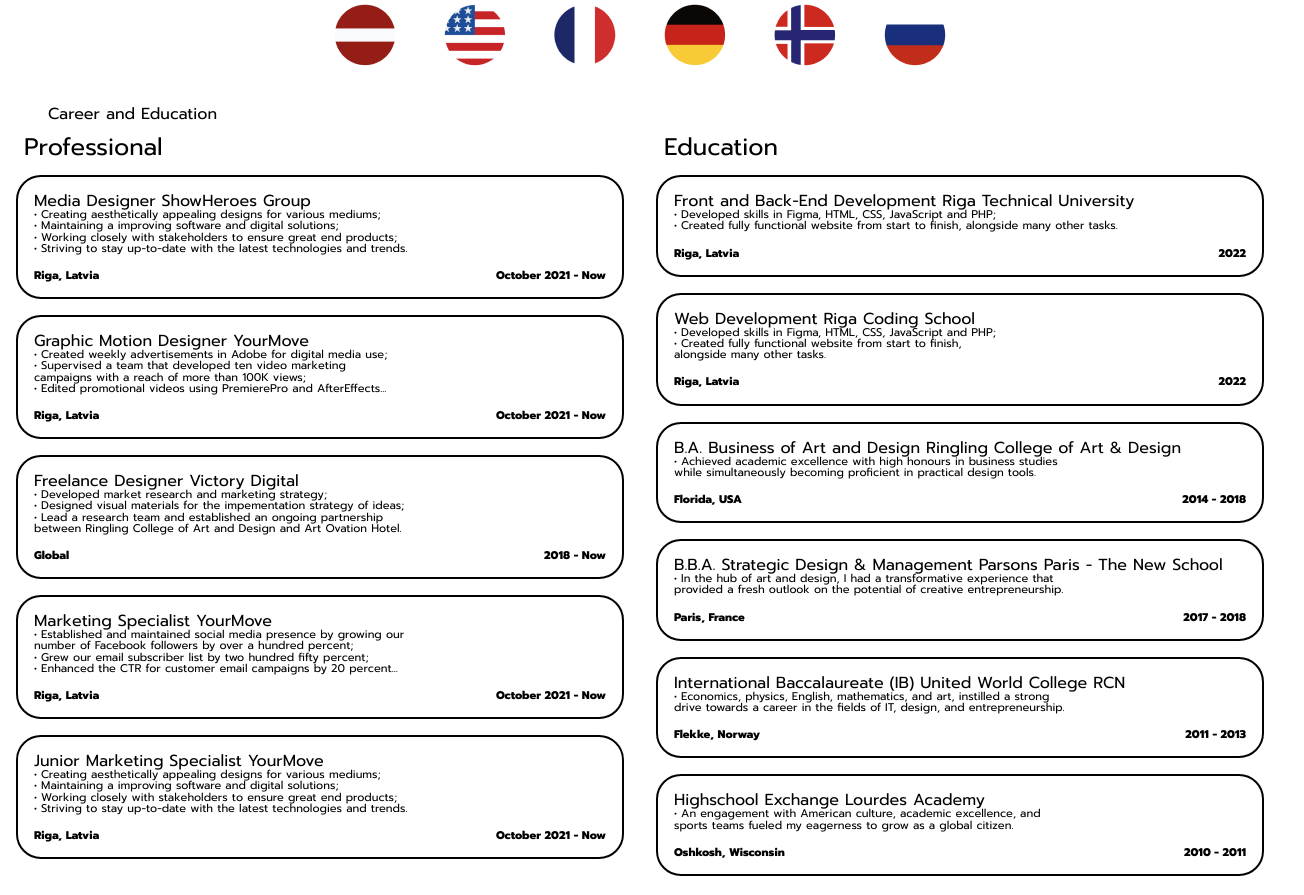
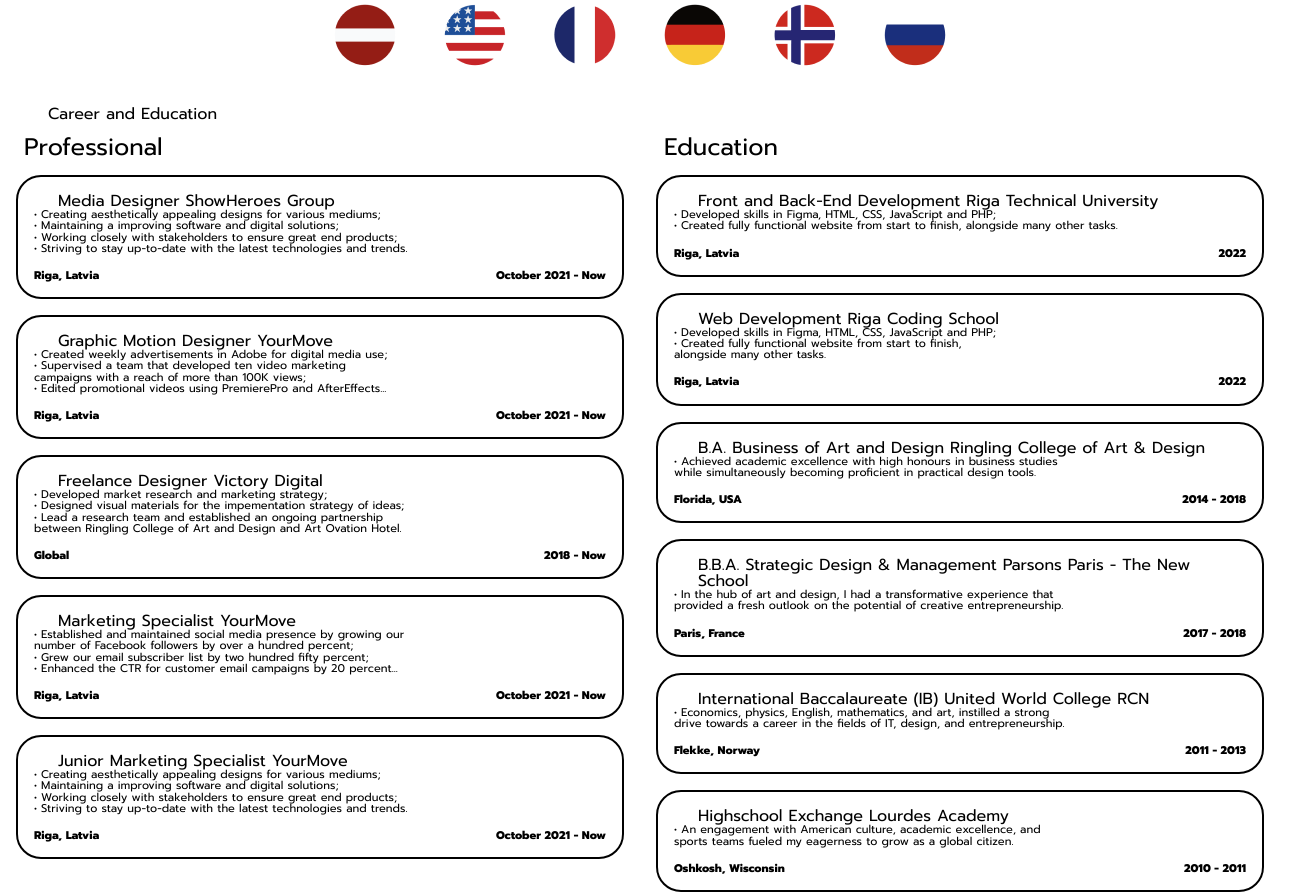
Before and after one commit to vdeksne/Test_V11, a plain HTML site: page dist/index.html in a window 1280 px wide. Shown: the part 2300-3195 px from the top of the page, 1304 px wide, since content can reach past the window. Drawn offline with Linux system fonts and the light colour scheme; files that its build step writes are made by us from their sources.

Commit message:
Home_F_V5

```diff
--- a/dist/main.css
+++ b/dist/main.css
@@ -436,7 +436,7 @@
 .professional_education_container h2 {
     /* margin: 1.5%; */
     font-size: 1.5rem;
-    margin-left: 1.5rem;
+    padding-left: 1.5rem;
 }
 
 .education_list>img {
```
